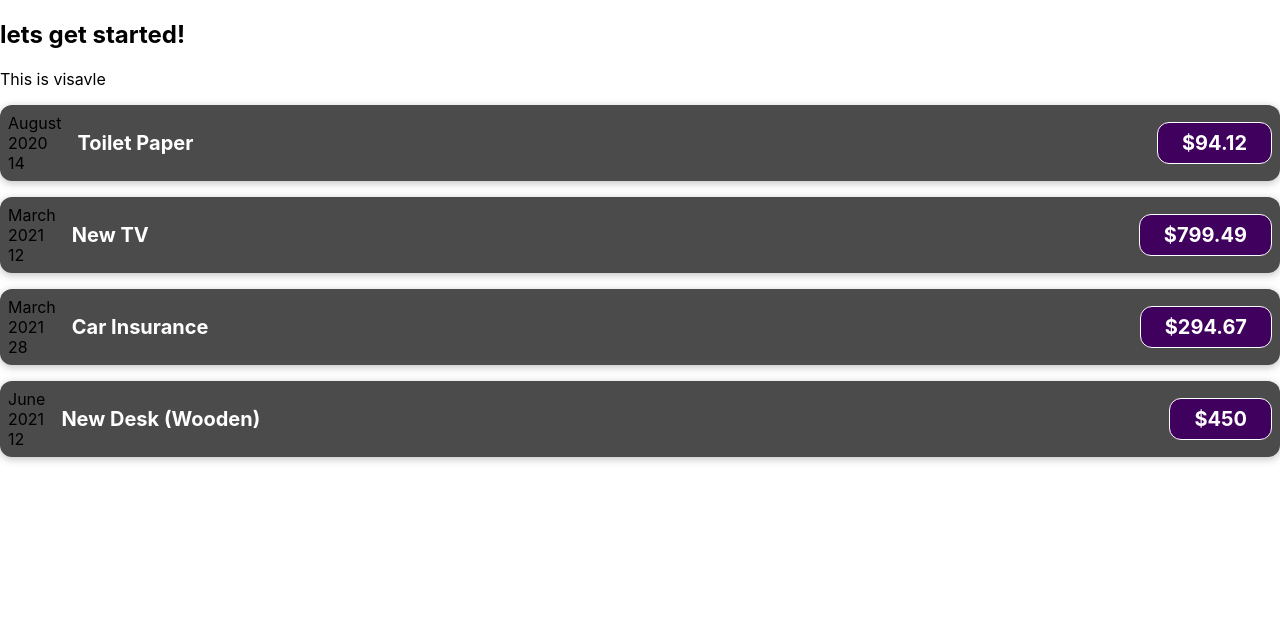
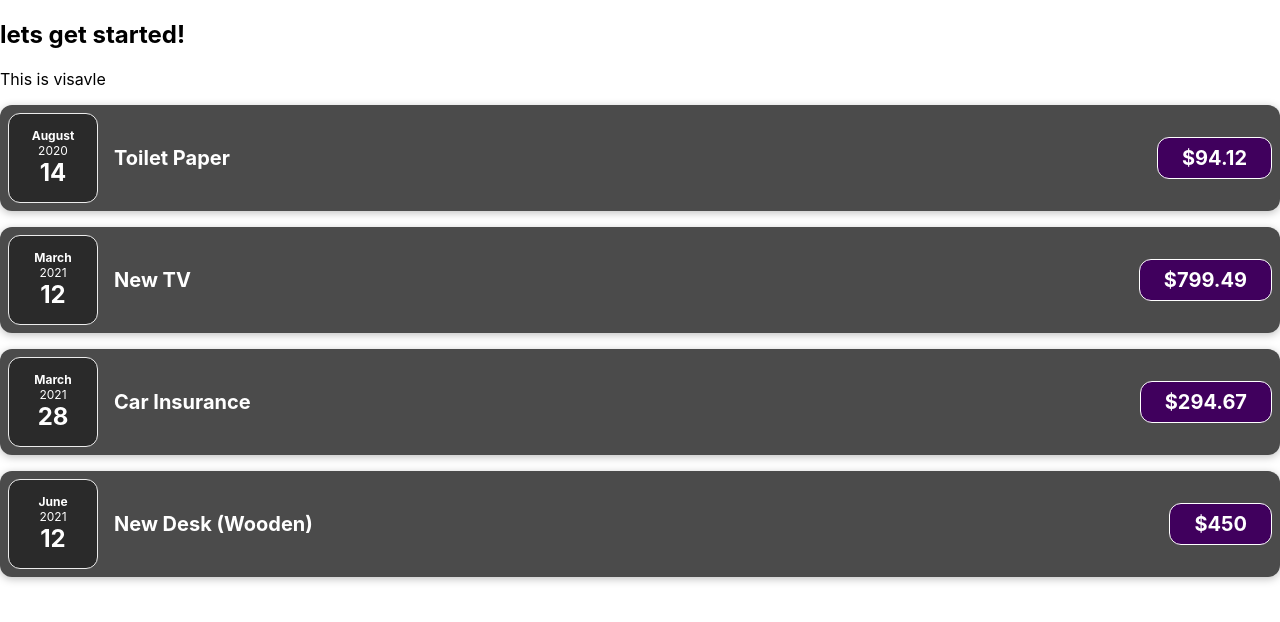
Before and after one commit to Rajasagar/react-basic, a React (Create React App) app: page / in a window 1280 px wide. Shown: the top 622 px of the page. Built offline with nearby package versions, Linux system fonts and the light colour scheme.

Commit message:
Create new componets ExpenseDate and add css to it

```diff
--- /dev/null
+++ b/src/components/ExpenseDate.css
@@ -0,0 +1,26 @@
+.expense-date {
+  display: flex;
+  flex-direction: column;
+  width: 5.5rem;
+  height: 5.5rem;
+  border: 1px solid #ececec;
+  background-color: #2a2a2a;
+  color: white;
+  border-radius: 12px;
+  align-items: center;
+  justify-content: center;
+}
+
+.expense-date__month {
+  font-size: 0.75rem;
+  font-weight: bold;
+}
+
+.expense-date__year {
+  font-size: 0.75rem;
+}
+
+.expense-date__day {
+  font-size: 1.5rem;
+  font-weight: bold;
+}
--- /dev/null
+++ b/src/components/ExpenseDate.js
@@ -0,0 +1,16 @@
+import './ExpenseDate.css';
+// This function rendering the date of an expense.
+
+function ExpenseDate(props){
+        const month = props.date.toLocaleString("en-US", {month: "long",});
+        const day = props.date.toLocaleString("en-US", {day: "2-digit",});
+        const year = props.date.getFullYear();
+        return (
+          <div className='expense-date'>
+            <div className='expense-date__month'>{month}</div>
+            <div className='expense-date__year'>{year}</div>
+            <div className='expense-date__day'>{day}</div>
+          </div>
+        );
+}
+export default ExpenseDate;
--- a/src/components/ExpenseItem.js
+++ b/src/components/ExpenseItem.js
@@ -1,22 +1,19 @@
 import './ExpenseItem.css';
+import ExpenseDate from './ExpenseDate'
 function ExpenseItem(props) {
             // const expensesDate = new Date(2023, 5, 21);
             // const expenseTitle = "car Insurance";
             // const expenseAmount = 2987.78;
             // we are creating different varaible to store the month day year. and use as componets in below
-            const month = props.date.toLocaleString('en-US', {month: 'long'});
-            const day = props.date.toLocaleString("en-US", { day: "2-digit" });
-            const year = props.date.getFullYear();
+            // const month = props.date.toLocaleString('en-US', {month: 'long'});
+            // const day = props.date.toLocaleString("en-US", { day: "2-digit" });
+            // const year = props.date.getFullYear();
 
 
     return (
       <div className="expense-item">
         {/* above variable use as month day year to store below div components  */}
-        <div>
-            <div>{month}</div>
-            <div>{year}</div>
-            <div>{day}</div>
-        </div>
+        <ExpenseDate date={props.date} />
         {/* <div>{props.date.toISOString()}</div> */}
         <div className="expense-item__description">
           <h2>{props.title}</h2>
```
